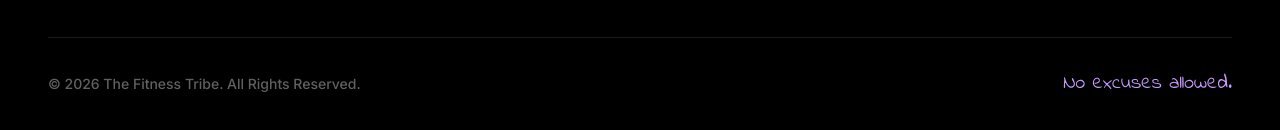
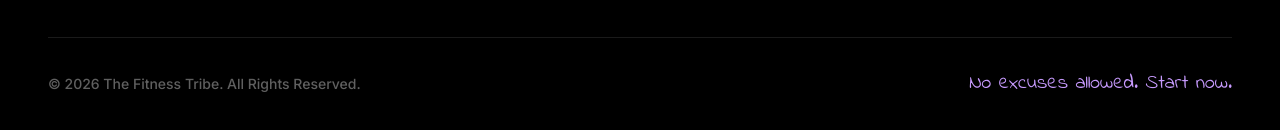
Before and after one commit to realtee01/tribe-fitness, a React (Vite) app: page / in a window 1280 px wide. Shown: the part 5325-5455 px from the top of the page. Built offline with nearby package versions, Linux system fonts and the light colour scheme; a web font is replaced by a local one.

Commit message:
feat: Enhance footer call to action
Update the footer text to include a more direct call to action, encouraging users to start their fitness journey.

```diff
--- a/src/components/Footer.tsx
+++ b/src/components/Footer.tsx
@@ -56,7 +56,7 @@ export function Footer() {
             &copy; {new Date().getFullYear()} The Fitness Tribe. All Rights Reserved.
           </p>
           <div className="font-hand text-brand-purple text-xl">
-            No excuses allowed.
+            No excuses allowed. Start now.
           </div>
         </div>
       </div>
```
Also changed, not shown: 1 other file (tests, documents, lock files or other folders).
